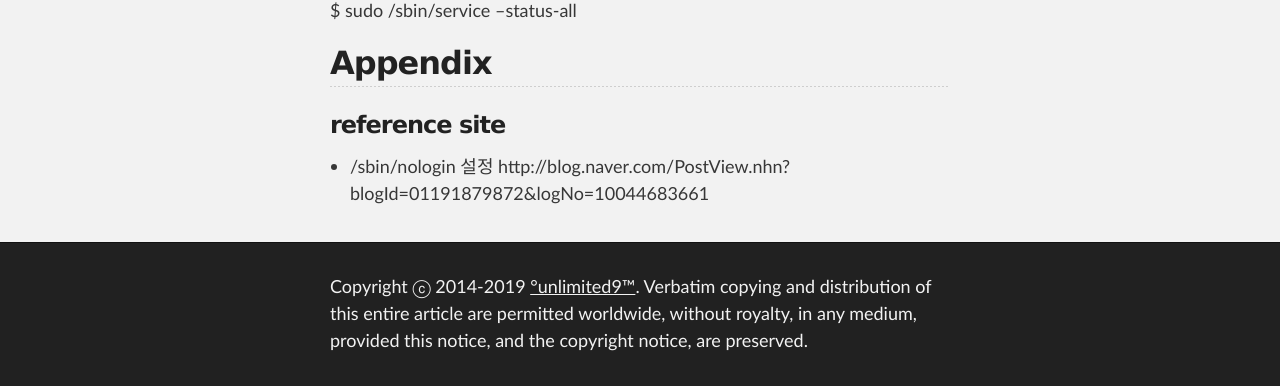
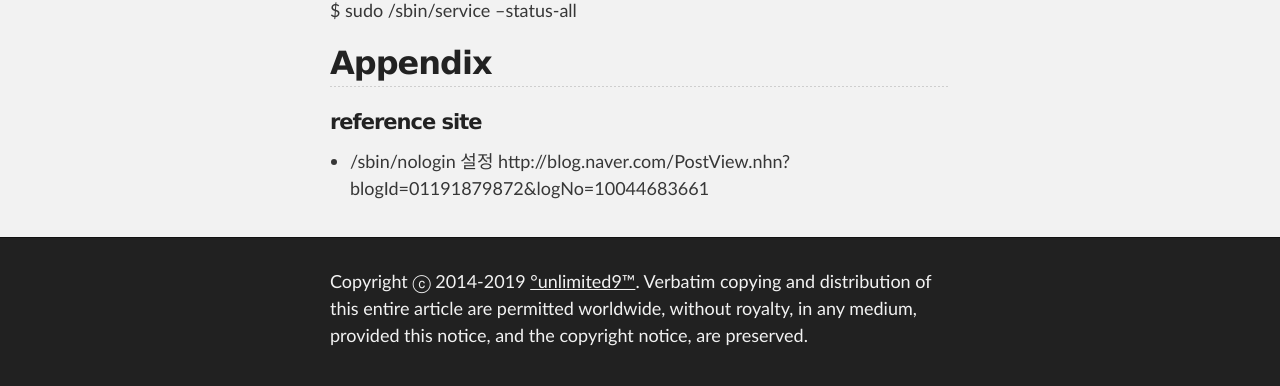
Before and after one commit to unlimited9/unlimited9.github.com, a Jekyll site: the page built from reference.notes/TA/system/create.account.n.group.md, in a window 1280 px wide. Shown: the part 1409-1795 px from the top of the page. Built offline with Jekyll 4.4.1, drawn with Linux system fonts in a browser that asks for light colours; our own code applies the rules of GitHub Pages for plain Markdown files.

```diff
--- a/reference.notes/TA/system/create.account.n.group.md
+++ b/reference.notes/TA/system/create.account.n.group.md
@@ -40,7 +40,7 @@ $ sudo /sbin/service --status-all
 
 ## Appendix
 
-### reference site
+#### reference site
 
 - /sbin/nologin 설정
 http://blog.naver.com/PostView.nhn?blogId=01191879872&logNo=10044683661
```
